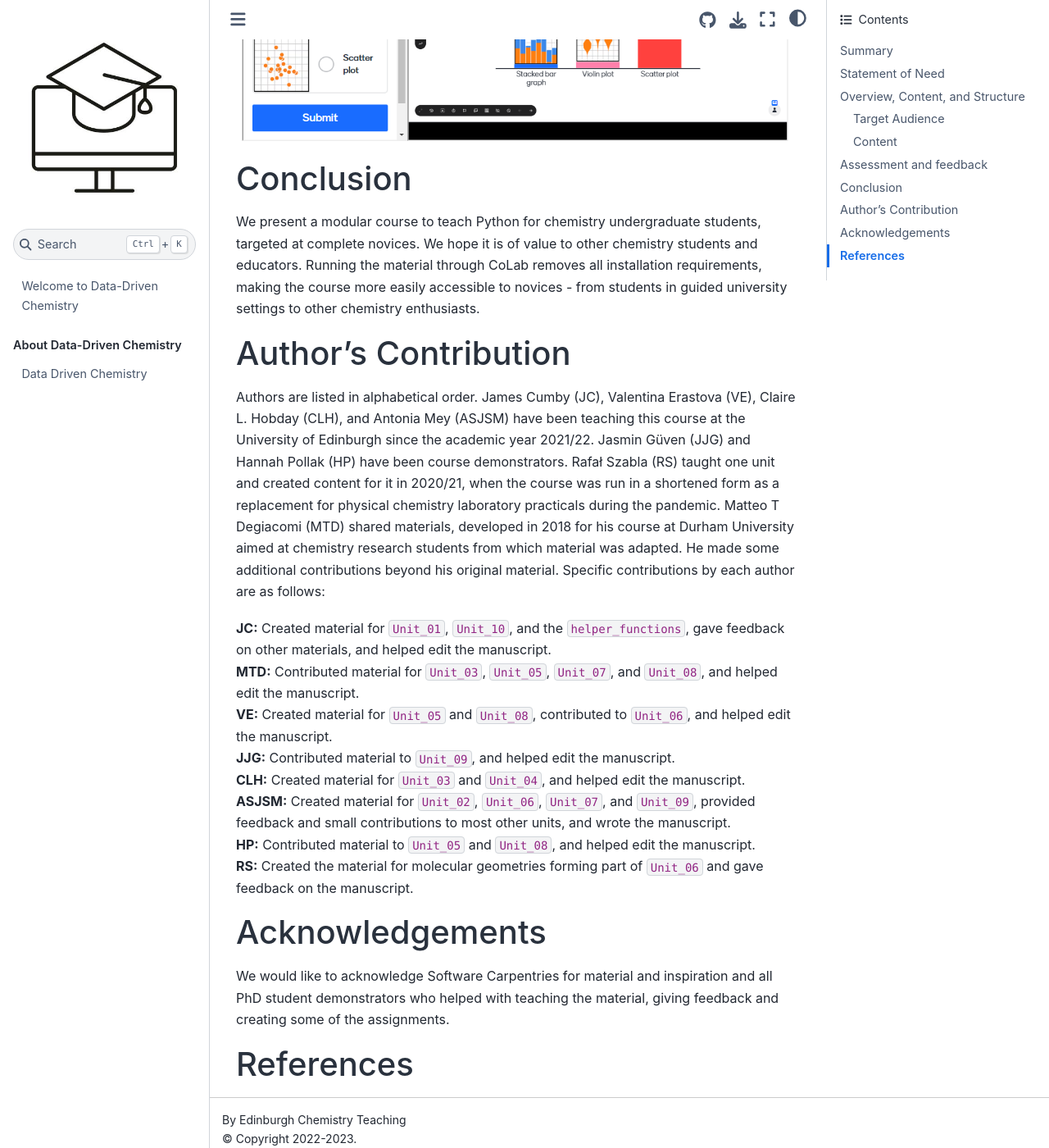
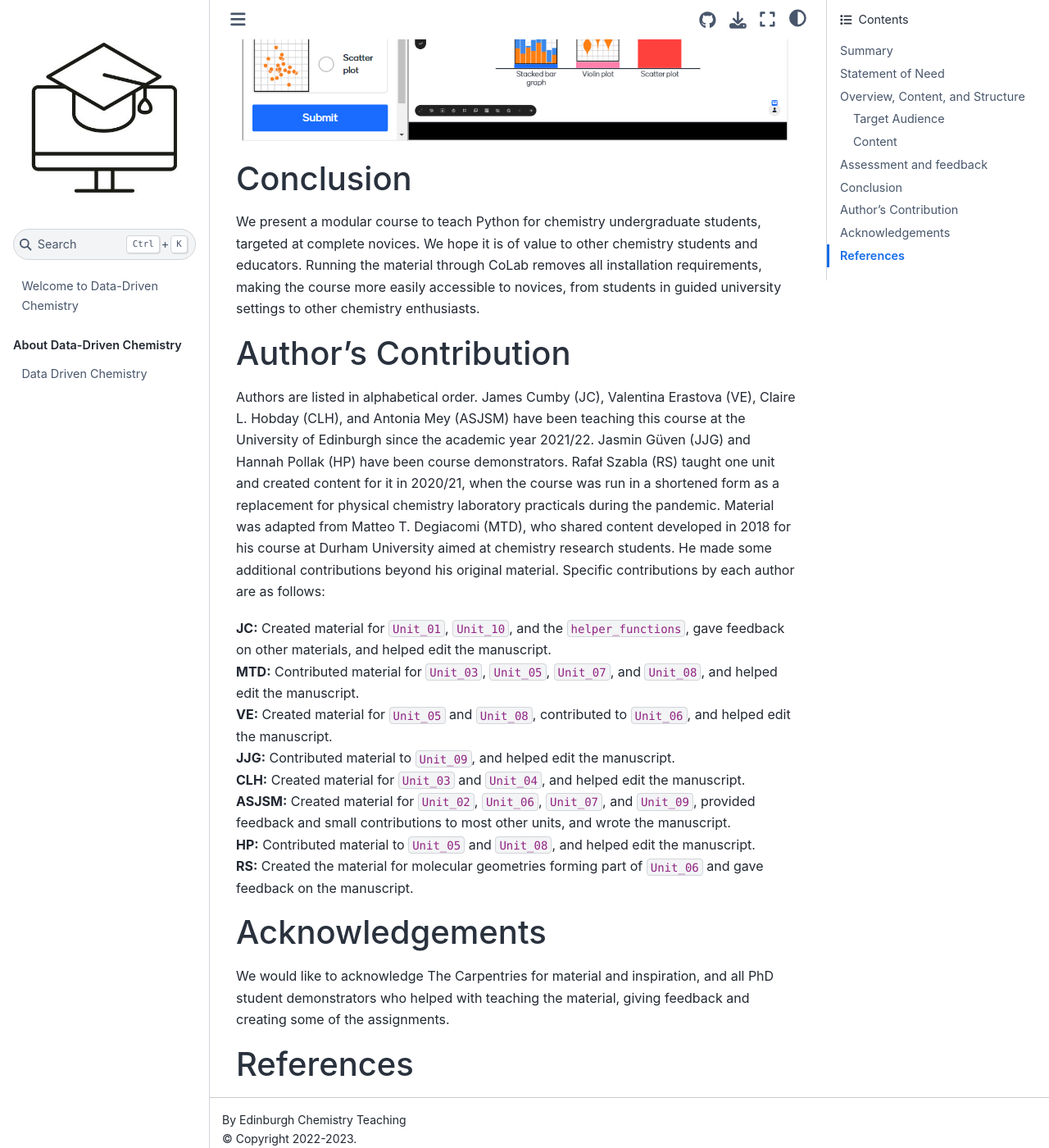
Before and after one commit to Edinburgh-Chemistry-Teaching/Data-driven-chemistry, a Jupyter Book: the page built from paper/paper.md, in a window 1280 px wide and 1400 px high, scrolled down 4020 px. Shown: the whole window at 82% size. Built offline with Jupyter Book 1.0.4 settings and Sphinx 7.4.7 and the Sphinx Book theme 1.1.4, drawn with Linux system fonts in a browser that asks for light colours; pages that are not in the unit, such as notebooks, are missing from menus.

Commit message:
minor edits

```diff
--- a/paper/paper.md
+++ b/paper/paper.md
@@ -103,11 +103,11 @@ The course was formally assessed at the University of Edinburgh using nbgrader [
 
 # Conclusion
 
-We present a modular course to teach Python for chemistry undergraduate students, targeted at complete novices. We hope it is of value to other chemistry students and educators. Running the material through CoLab removes all installation requirements, making the course more easily accessible to novices - from students in guided university settings to other chemistry enthusiasts.
+We present a modular course to teach Python for chemistry undergraduate students, targeted at complete novices. We hope it is of value to other chemistry students and educators. Running the material through CoLab removes all installation requirements, making the course more easily accessible to novices, from students in guided university settings to other chemistry enthusiasts.
 
 # Author's Contribution
 
-Authors are listed in alphabetical order. James Cumby (JC), Valentina Erastova (VE), Claire L. Hobday (CLH), and Antonia Mey (ASJSM) have been teaching this course at the University of Edinburgh since the academic year 2021/22. Jasmin Güven (JJG) and Hannah Pollak (HP) have been course demonstrators. Rafał Szabla (RS) taught one unit and created content for it in 2020/21, when the course was run in a shortened form as a replacement for physical chemistry laboratory practicals during the pandemic. Matteo T Degiacomi (MTD) shared materials, developed in 2018 for his course at Durham University aimed at chemistry research students from which material was adapted. He made some additional contributions beyond his original material. Specific contributions by each author are as follows:
+Authors are listed in alphabetical order. James Cumby (JC), Valentina Erastova (VE), Claire L. Hobday (CLH), and Antonia Mey (ASJSM) have been teaching this course at the University of Edinburgh since the academic year 2021/22. Jasmin Güven (JJG) and Hannah Pollak (HP) have been course demonstrators. Rafał Szabla (RS) taught one unit and created content for it in 2020/21, when the course was run in a shortened form as a replacement for physical chemistry laboratory practicals during the pandemic. Material was adapted from Matteo T. Degiacomi (MTD), who shared content developed in 2018 for his course at Durham University aimed at chemistry research students. He made some additional contributions beyond his original material. Specific contributions by each author are as follows:
 
 **JC:** Created material for `Unit_01`, `Unit_10`, and the `helper_functions`, gave feedback on other materials, and helped edit the manuscript.
 **MTD:** Contributed material for `Unit_03`, `Unit_05`, `Unit_07`, and `Unit_08`, and helped edit the manuscript.
@@ -121,6 +121,6 @@ Authors are listed in alphabetical order. James Cumby (JC), Valentina Erastova (
 
 # Acknowledgements
 
-We would like to acknowledge Software Carpentries for material and inspiration and all PhD student demonstrators who helped with teaching the material, giving feedback and creating some of the assignments.
+We would like to acknowledge The Carpentries for material and inspiration, and all PhD student demonstrators who helped with teaching the material, giving feedback and creating some of the assignments.
 
 # References
```
